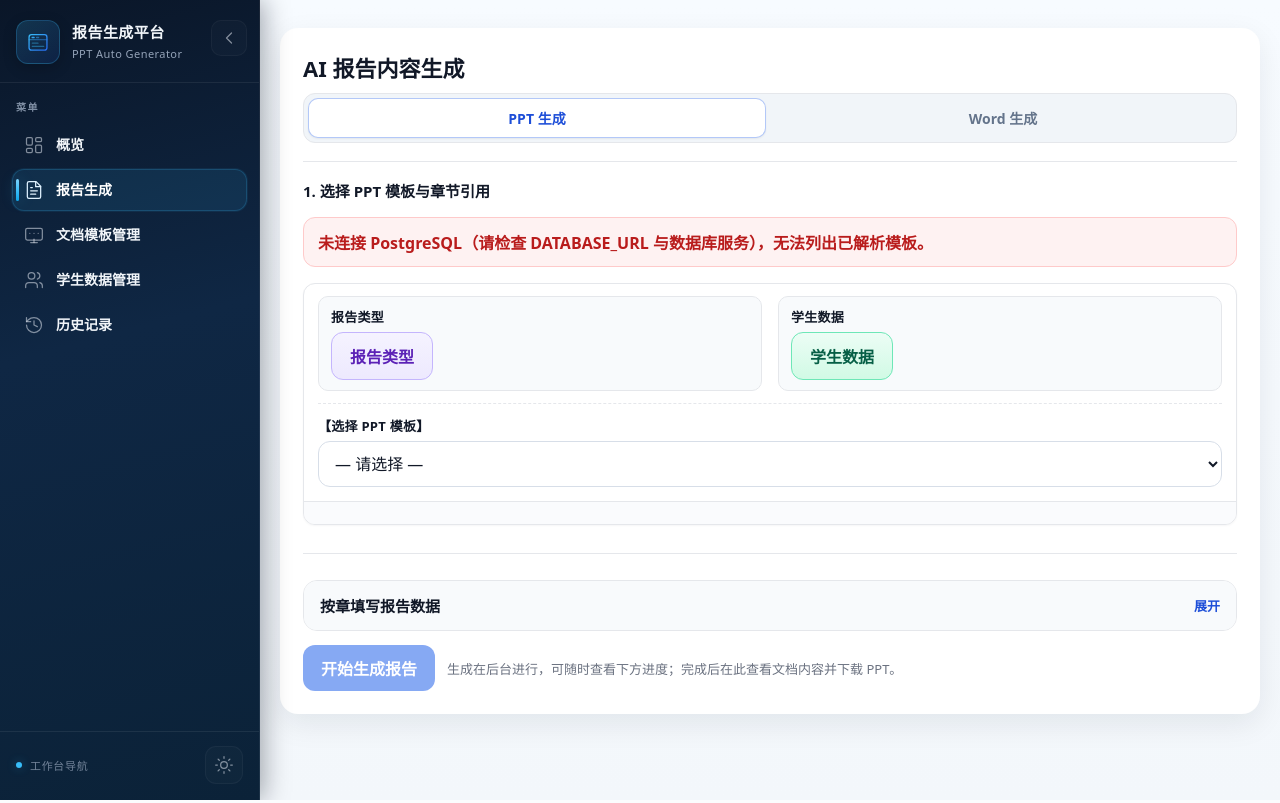
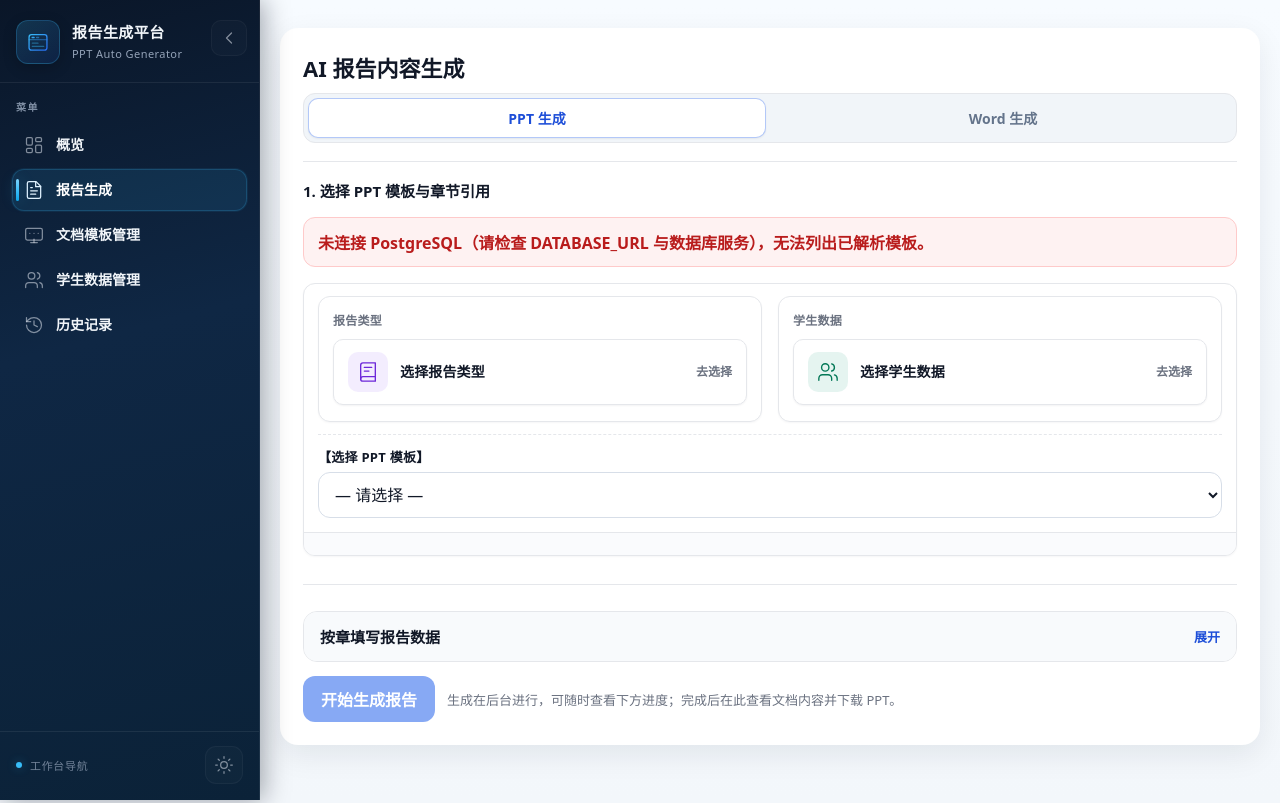
Before and after one commit to lazy233/AiReport, a Flask app: page /generate in a window 1280 px wide. Run offline with Flask 3, Linux system fonts and the light colour scheme; data that the repository does not hold is empty.

Commit message:
美化报告生成页：报告类型/学生数据改为字段式选择按钮
Made-with: Cursor

```diff
--- a/static/css/app.css
+++ b/static/css/app.css
@@ -1195,10 +1195,19 @@ pre {
 
 .generate-ref-block--pick {
   min-width: 0;
-  padding: 10px 12px;
-  border-radius: 10px;
-  background: #f8fafc;
+  padding: 14px 14px 16px;
+  border-radius: 12px;
+  background: var(--card);
   border: 1px solid var(--line);
+  box-shadow: 0 1px 2px rgba(15, 23, 42, 0.04);
+}
+
+.generate-ref-anchor .generate-ref-block--pick > .generate-ref-block-label {
+  font-size: 12px;
+  font-weight: 600;
+  color: var(--subtle);
+  letter-spacing: 0.02em;
+  margin-bottom: 10px;
 }
 
 .gen-ref-inline-placeholder {
@@ -1518,6 +1527,10 @@ pre {
   margin-bottom: 0;
 }
 
+.gen-ref-toolbar--solo {
+  width: 100%;
+}
+
 .gen-ref-toolbar-row {
   display: flex;
   flex-wrap: wrap;
@@ -1525,40 +1538,86 @@ pre {
   align-items: center;
 }
 
-/* 文档生成：数据选择（与主色蓝区分） */
+/* 文档生成：报告类型 / 学生数据 — 全宽字段式按钮，弱化高饱和 pill */
 .button.gen-btn-pick {
-  font-weight: 700;
-  border: 1px solid transparent;
-  box-shadow: none;
+  width: 100%;
+  margin: 0;
+  display: flex;
+  align-items: center;
+  justify-content: space-between;
+  gap: 12px;
+  padding: 12px 14px;
+  font-weight: 600;
+  font-size: 14px;
+  line-height: 1.35;
+  border-radius: 10px;
+  border: 1px solid var(--line);
+  background: var(--card);
+  color: var(--text);
+  box-shadow: 0 1px 2px rgba(15, 23, 42, 0.05);
+  text-align: left;
   transform: none;
+  transition:
+    background 0.15s ease,
+    border-color 0.15s ease,
+    box-shadow 0.15s ease;
 }
 
 .button.gen-btn-pick:hover {
-  transform: translateY(-1px);
-  filter: brightness(0.97);
-  color: inherit;
-}
-
-.button.gen-btn-pick--template {
-  background: linear-gradient(180deg, #f5f3ff 0%, #ede9fe 100%);
-  color: #5b21b6;
-  border-color: #c4b5fd;
-}
-
-.button.gen-btn-pick--template:hover {
-  background: linear-gradient(180deg, #ede9fe 0%, #ddd6fe 100%);
-  color: #4c1d95;
-}
-
-.button.gen-btn-pick--student {
-  background: linear-gradient(180deg, #ecfdf5 0%, #d1fae5 100%);
-  color: #065f46;
-  border-color: #6ee7b7;
-}
-
-.button.gen-btn-pick--student:hover {
-  background: linear-gradient(180deg, #d1fae5 0%, #a7f3d0 100%);
-  color: #064e3b;
+  transform: none;
+  filter: none;
+  background: #f8fafc;
+  border-color: var(--line-strong);
+  color: var(--text);
+}
+
+.button.gen-btn-pick:focus-visible {
+  outline: 2px solid var(--primary);
+  outline-offset: 2px;
+}
+
+.gen-btn-pick__lead {
+  display: flex;
+  align-items: center;
+  gap: 12px;
+  min-width: 0;
+}
+
+.gen-btn-pick__icon {
+  flex-shrink: 0;
+  width: 40px;
+  height: 40px;
+  border-radius: 10px;
+  display: inline-flex;
+  align-items: center;
+  justify-content: center;
+}
+
+.gen-btn-pick__icon svg {
+  width: 22px;
+  height: 22px;
+}
+
+.gen-btn-pick__icon--template {
+  background: rgba(124, 58, 237, 0.09);
+  color: #6d28d9;
+}
+
+.gen-btn-pick__icon--student {
+  background: rgba(5, 150, 105, 0.1);
+  color: #047857;
+}
+
+.gen-btn-pick__label {
+  font-weight: 600;
+  letter-spacing: 0.01em;
+}
+
+.gen-btn-pick__hint {
+  flex-shrink: 0;
+  font-size: 12px;
+  font-weight: 600;
+  color: var(--subtle);
 }
 
 /* 章节范围：中性灰描边，避免与主按钮同色 */
@@ -1595,9 +1654,7 @@ pre {
   color: #334155;
 }
 
-/* 盖过全局 button:hover 的主色，避免四个工具按钮悬停变蓝 */
-.button.gen-btn-pick--template:hover,
-.button.gen-btn-pick--student:hover,
+/* 盖过全局 button:hover 的主色 */
 .button.gen-btn-chapter--all:hover,
 .button.gen-btn-chapter--none:hover {
   background-image: none;
@@ -1658,37 +1715,37 @@ pre {
   padding: 8px 10px 8px 8px;
   border-radius: 12px;
   border: 1px solid var(--line);
-  background: #fff;
+  background: var(--card);
   box-shadow: 0 1px 2px rgba(15, 23, 42, 0.04);
 }
 
 .gen-ref-chip--template {
-  border-color: #ddd6fe;
-  background: #faf5ff;
+  border-color: rgba(124, 58, 237, 0.22);
+  background: rgba(124, 58, 237, 0.04);
 }
 
 .gen-ref-chip--student {
-  border-color: #a7f3d0;
-  background: #ecfdf5;
+  border-color: rgba(5, 150, 105, 0.22);
+  background: rgba(5, 150, 105, 0.05);
 }
 
 .gen-ref-chip-badge {
   flex-shrink: 0;
   font-size: 11px;
-  font-weight: 800;
+  font-weight: 700;
   padding: 4px 8px;
   border-radius: 8px;
   letter-spacing: 0.02em;
 }
 
 .gen-ref-chip--template .gen-ref-chip-badge {
-  background: #ede9fe;
+  background: rgba(124, 58, 237, 0.12);
   color: #5b21b6;
 }
 
 .gen-ref-chip--student .gen-ref-chip-badge {
-  background: #d1fae5;
-  color: #065f46;
+  background: rgba(5, 150, 105, 0.14);
+  color: #047857;
 }
 
 .gen-ref-chip-main {
--- a/templates/partials/ppt/_generate_panel.html
+++ b/templates/partials/ppt/_generate_panel.html
@@ -9,12 +9,33 @@
     <input type="hidden" name="topic" value="{{ topic or '' }}" />
     <div class="gen-ref-toolbar gen-ref-toolbar--solo" id="gen-ref-toolbar-chapter">
       <button type="button" class="button gen-btn-pick gen-btn-pick--template" data-gen-picker="chapter-template">
-        报告类型
+        <span class="gen-btn-pick__lead">
+          <span class="gen-btn-pick__icon gen-btn-pick__icon--template" aria-hidden="true">
+            <svg viewBox="0 0 24 24" fill="none" stroke="currentColor" stroke-width="1.5" stroke-linecap="round" stroke-linejoin="round">
+              <path d="M4 19.5A2.5 2.5 0 0 1 6.5 17H20" />
+              <path d="M6.5 2H20v20H6.5A2.5 2.5 0 0 1 4 19.5v-15A2.5 2.5 0 0 1 6.5 2z" />
+              <path d="M8 7h8M8 11h5" />
+            </svg>
+          </span>
+          <span class="gen-btn-pick__label">选择报告类型</span>
+        </span>
+        <span class="gen-btn-pick__hint" aria-hidden="true">去选择</span>
       </button>
     </div>
     <div class="gen-ref-toolbar gen-ref-toolbar--solo" id="gen-ref-toolbar-student">
       <button type="button" class="button gen-btn-pick gen-btn-pick--student" data-gen-picker="student-data">
-        学生数据
+        <span class="gen-btn-pick__lead">
+          <span class="gen-btn-pick__icon gen-btn-pick__icon--student" aria-hidden="true">
+            <svg viewBox="0 0 24 24" fill="none" stroke="currentColor" stroke-width="1.5" stroke-linecap="round" stroke-linejoin="round">
+              <path d="M16 21v-2a4 4 0 0 0-4-4H6a4 4 0 0 0-4 4v2" />
+              <circle cx="9" cy="7" r="4" />
+              <path d="M22 21v-2a4 4 0 0 0-3-3.87" />
+              <path d="M16 3.13a4 4 0 0 1 0 7.75" />
+            </svg>
+          </span>
+          <span class="gen-btn-pick__label">选择学生数据</span>
+        </span>
+        <span class="gen-btn-pick__hint" aria-hidden="true">去选择</span>
       </button>
     </div>
     <div class="gen-ref-chip gen-ref-chip--template" id="gen-ref-pick-chapter-wrap" role="listitem" hidden>
```
